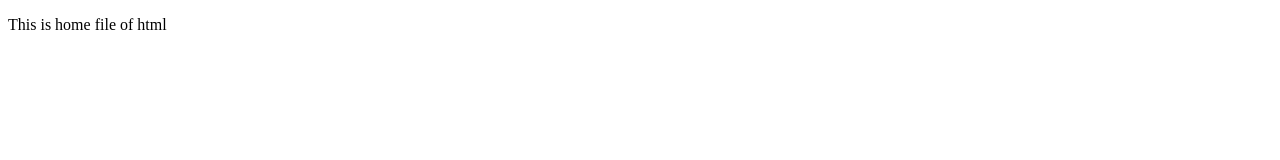
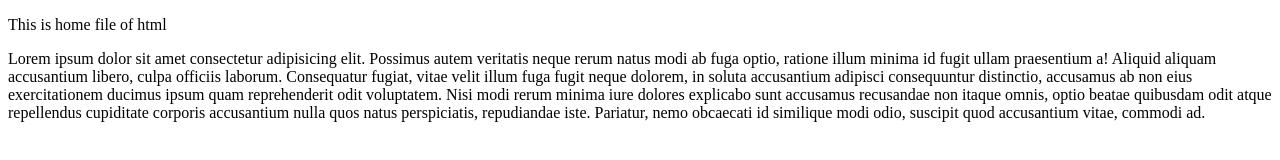
Before and after one commit to farmanali6349/my-first-git-clone, a plain HTML site: page index.html in a window 1280 px wide. Drawn offline with Linux system fonts and the light colour scheme.

Commit message:
adding paragraph to the index.html

```diff
--- a/index.html
+++ b/index.html
@@ -7,5 +7,6 @@
 </head>
 <body>
     <p>This is home file of html</p>
+    <p>Lorem ipsum dolor sit amet consectetur adipisicing elit. Possimus autem veritatis neque rerum natus modi ab fuga optio, ratione illum minima id fugit ullam praesentium a! Aliquid aliquam accusantium libero, culpa officiis laborum. Consequatur fugiat, vitae velit illum fuga fugit neque dolorem, in soluta accusantium adipisci consequuntur distinctio, accusamus ab non eius exercitationem ducimus ipsum quam reprehenderit odit voluptatem. Nisi modi rerum minima iure dolores explicabo sunt accusamus recusandae non itaque omnis, optio beatae quibusdam odit atque repellendus cupiditate corporis accusantium nulla quos natus perspiciatis, repudiandae iste. Pariatur, nemo obcaecati id similique modi odio, suscipit quod accusantium vitae, commodi ad.</p>
 </body>
 </html>
```
